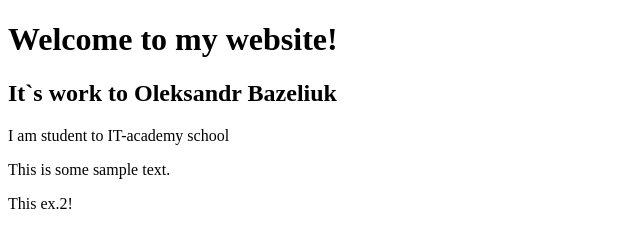
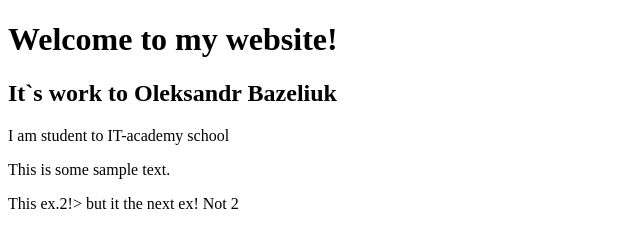
Before and after one commit to folvox/Lesson-5, a plain HTML site: page index.html in a window 1280 px wide. Shown: the whole page, without its empty margins (0-640 px from the left). Drawn offline with Linux system fonts and the light colour scheme.

Commit message:
change text in p

```diff
--- a/index.html
+++ b/index.html
@@ -4,7 +4,7 @@
 
 <head>
 
-<title>My Website</title>
+<title>My Website on old gika "master"</title>
 
 </head>
 
@@ -15,7 +15,7 @@
 <p> I am student to IT-academy school</p>
 
 <p>This is some sample text.</p>
-<p>This ex.2!</p>
+<p>This ex.2!> but it the next ex! Not 2</p>
 
 </body>
 
```
